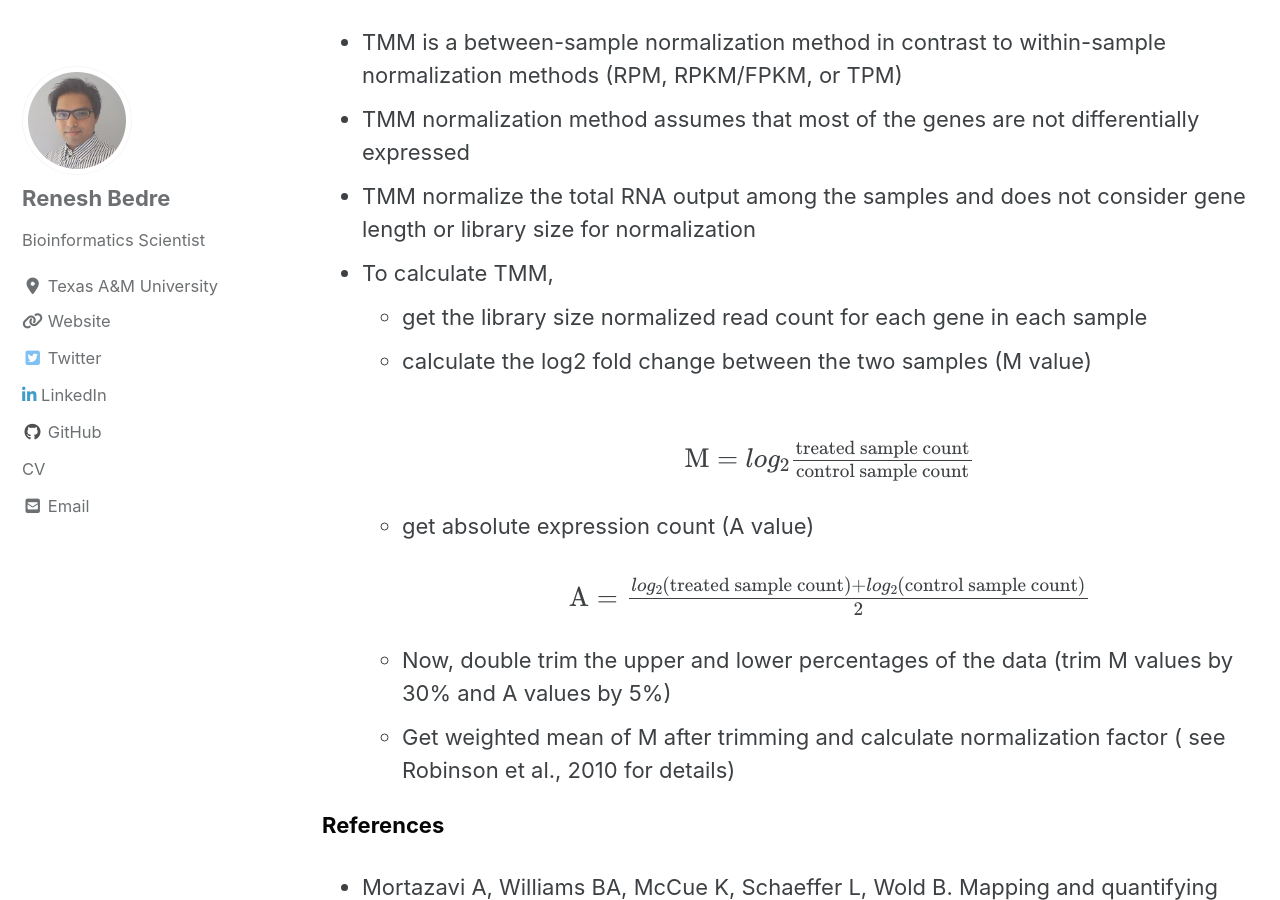
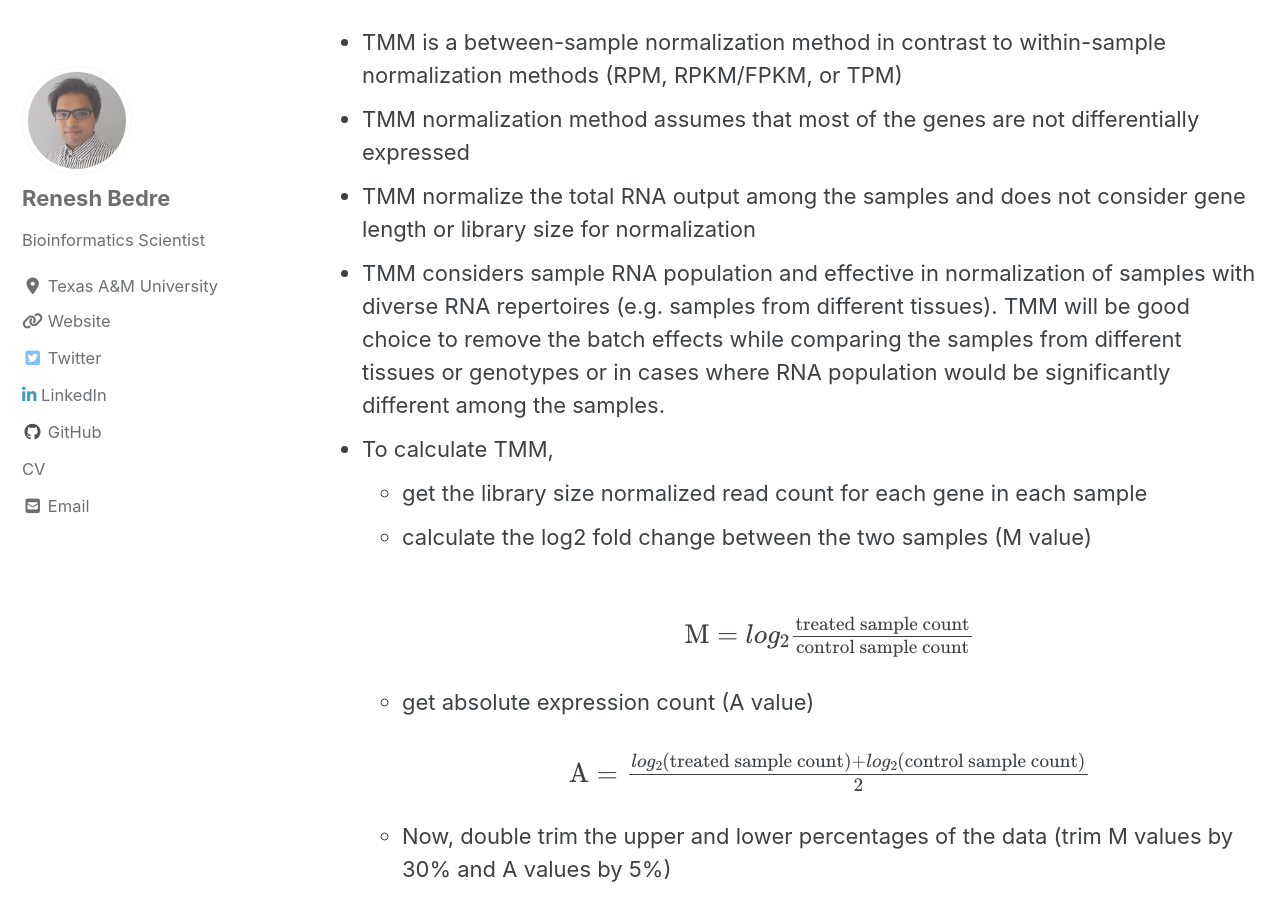
Before and after one commit to reneshbedre/reneshbedre.github.io, a Jekyll site: the page built from _posts/2017-10-05-expression_units.md, in a window 1280 px wide and 900 px high, scrolled down 2969 px. Built offline with Jekyll 4.4.1, drawn with Linux system fonts in a browser that asks for light colours; cached includes are drawn as plain includes; nearby versions of some CDN libraries; formulas are drawn with MathJax 3; a style sheet for code colours, icons or effects is not loaded.

Commit message:
tmm added in expression units

```diff
--- a/_posts/2017-10-05-expression_units.md
+++ b/_posts/2017-10-05-expression_units.md
@@ -115,6 +115,9 @@ Notes:
 - TMM is a between-sample normalization method in contrast to within-sample normalization methods (RPM, RPKM/FPKM, or TPM)
 - TMM normalization method assumes that most of the genes are not differentially expressed
 - TMM normalize the total RNA output among the samples and does not consider gene length or library size for normalization
+- TMM considers sample RNA population and effective in normalization of samples with diverse RNA repertoires (e.g. samples from
+  different tissues). TMM will be good choice to remove the batch effects while comparing the samples from different tissues or genotypes or in cases
+  where RNA population would be significantly different among the samples.
 - To calculate TMM,
     - get the library size normalized read count for each gene in each sample
     - calculate the log2 fold change between the two samples (M value)
```
